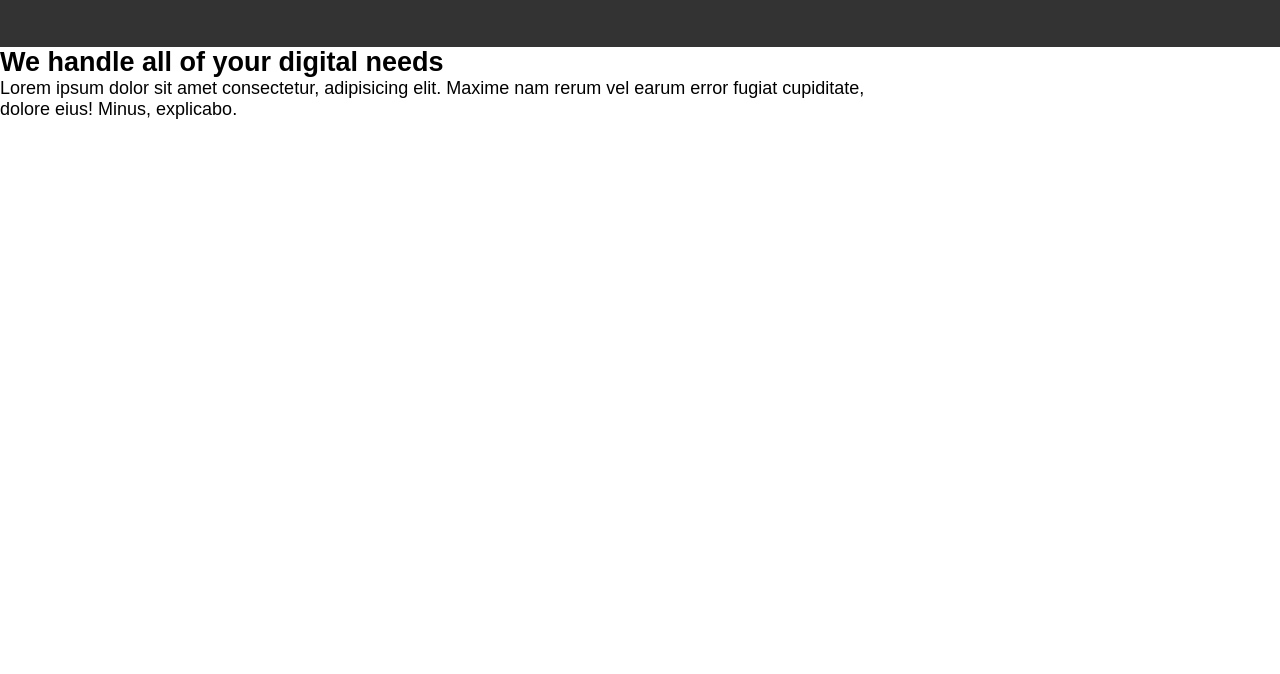
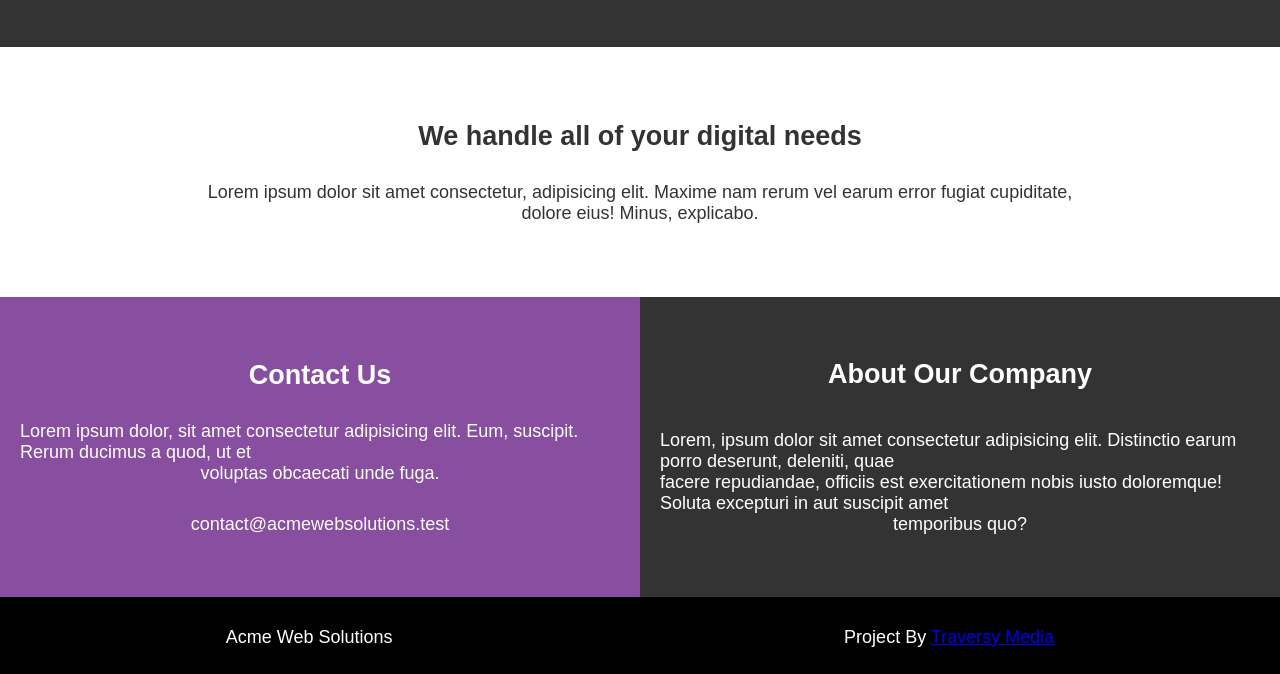
Before and after one commit to MirukaiQ/main, a plain HTML site: page index.html in a window 1280 px wide. Shown: the part 1253-1927 px from the top of the page. Before the commit the page ends 1373 px from the top, so only its background shows below. Drawn offline with Linux system fonts and the light colour scheme.

Commit message:
end footer

```diff
--- a/css/file.css
+++ b/css/file.css
@@ -1,11 +1,17 @@
 * {
     margin: 0;
     padding: 0;
+    box-sizing: border-box;
+    list-style-type: none;
 }
 body {
     font-family: Arial, Helvetica, sans-serif;
     font-size: 18px;
 }
+.head-content h1,  .main-end h2, .bot {
+    margin-bottom: 30px;
+}
+ /* HEAD */
 .head {
     position: relative;
     color: #f7fcec;
@@ -39,12 +45,11 @@ body {
     justify-content: center;
     align-items: center;
 }
-.head-content h1 {
-    margin-bottom: 20px;
-}
+
 .head-content p {
     margin: 0px 250px;
 }
+/* head-button */
 .btn {
     display: inline-block;
     text-decoration: none;
@@ -60,6 +65,7 @@ body {
     transition-property: color, background-color ;
     transition-delay: 0.1s;
 }
+/* MAIN */
 .main-start {
     display: flex;
     color: #333333;
@@ -72,6 +78,7 @@ body {
 .main-start p {
     margin: 20px 500px;
 }
+/* main-body */
 .main-body {
     display: flex;
     color: #333333;
@@ -85,8 +92,7 @@ body {
     width: 250px;
     height: 500px;
     text-align: center;
-    margin-top: 37px;
-    margin-bottom: 37px;
+    margin-top: 50px;
 }
 .box h2 {
     font-size: 20px;
@@ -100,3 +106,56 @@ body {
     width: 100%;
     height: 40%;
 }
+/* main-end */
+.main-end {
+    display: flex;
+    color: #333333;
+    height: 250px;
+    background: #FFFFFF;
+    flex-direction: column;
+    justify-content: center;
+    align-items: center;
+}
+
+/* main-foot */
+.main-foot {
+    display: flex;
+    flex-direction: row;
+    width: 100%;
+}
+.section-1, .section-2 {
+    display: flex;
+    color: white;
+    height: 300px;
+    width: 60em;
+    background: #884EA0;
+    flex-direction: column;
+    justify-content: center;
+    align-items: center;
+}
+
+.section-2 {
+    background: #333333;
+}
+.section-content {
+    margin: 0px 20px
+}
+.section-2 .section-head {
+    margin-bottom: 40px;
+}
+.oq {
+    margin-top: 30px;
+}
+.op {
+   margin-bottom: 30px;
+}
+/* footer */
+footer {
+    display: flex;
+    color:white;
+    height: 80px;
+    background: black;
+    flex-direction: row;
+    justify-content: space-around;
+    align-items: center;
+}
--- a/index.html
+++ b/index.html
@@ -42,11 +42,30 @@
             </div>
         </arcticle>
         <article class="main-end">
-            <h1>We handle all of your digital needs</h1>
+            <h2>We handle all of your digital needs</h2>
             <p>Lorem ipsum dolor sit amet consectetur, adipisicing elit. Maxime nam rerum vel earum error fugiat cupiditate,
             </p>
             <p>dolore eius! Minus, explicabo.</p>
+        </article>
+        <arcticle class="main-foot">
+            <section class="section-1">
+                <h2 class="section-head">Contact Us</h2>
+                <p class="section-content oq">Lorem ipsum dolor, sit amet consectetur adipisicing elit. Eum, suscipit. Rerum ducimus a quod, ut et</p>
+                <p class="section-content op">voluptas obcaecati unde fuga.</p>
+                <p class="section-content">contact@acmewebsolutions.test</p>
+            </section>
+            <section class="section-2">
+                <h2 class="section-head">About Our Company</h2>
+                <p class="section-content">Lorem, ipsum dolor sit amet consectetur adipisicing elit. Distinctio earum porro deserunt, deleniti, quae</p>
+                <p class="section-content" >facere repudiandae, officiis est exercitationem nobis iusto doloremque! Soluta excepturi in aut suscipit amet</p>
+                <p class="section-content">temporibus quo?</p>
+            </section>
+        </arcticle>
     </main>
+    <footer>
+        <p>Acme Web Solutions</p>
+        <p>Project By <a href="#">Traversy Media</a></p>
+    </footer>
 
 </body>
 </html>
```
